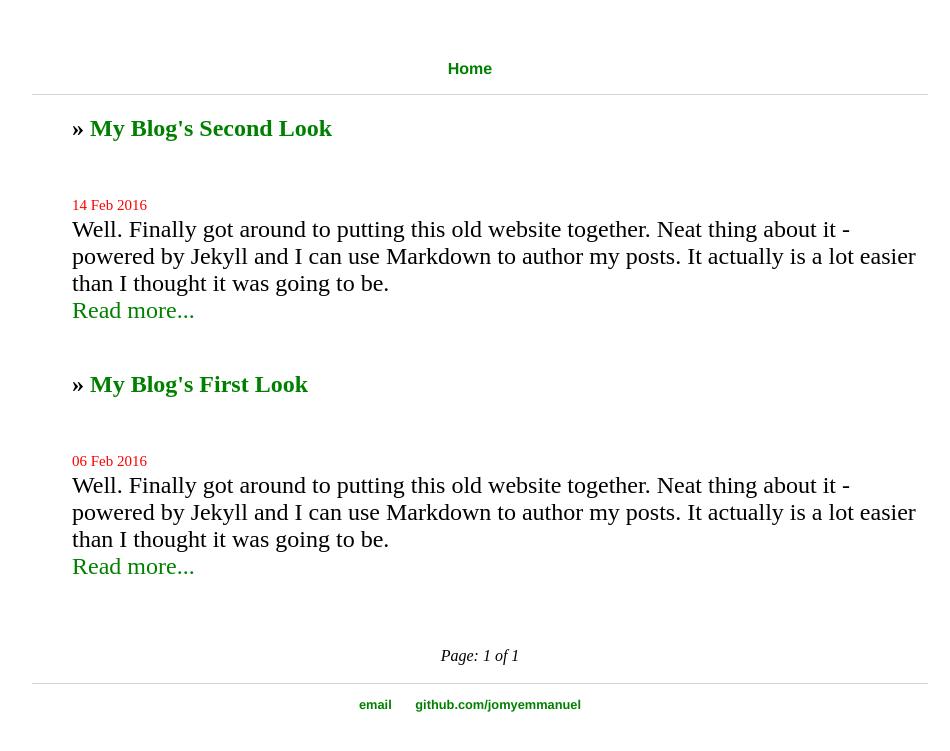
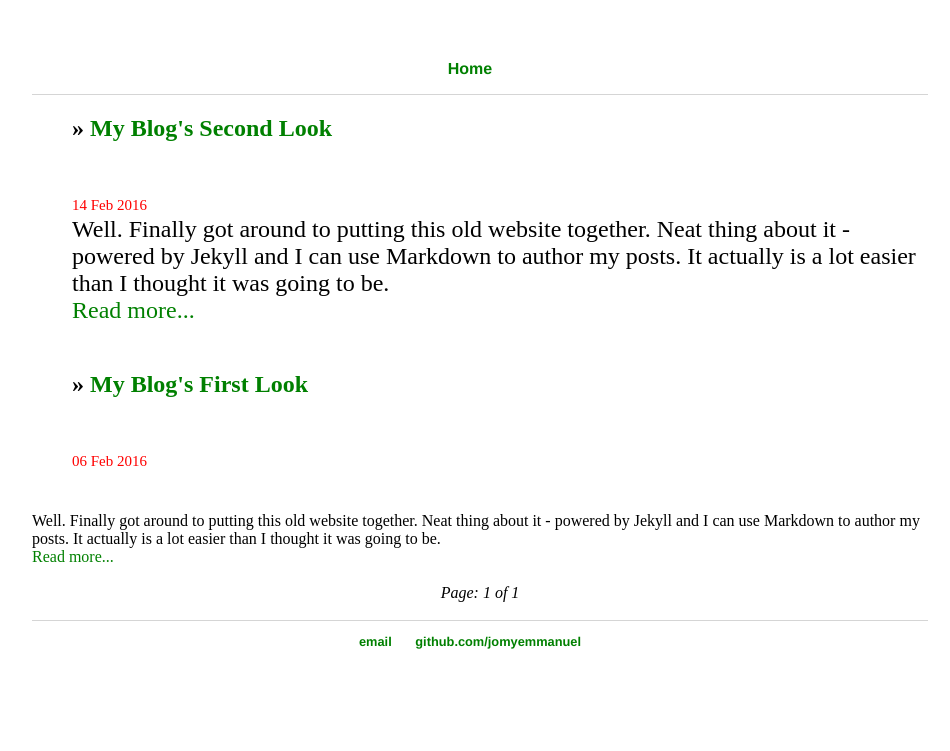
Before and after one commit to jomyemmanuel/jomyemmanuel.github.io, a Jekyll site: the page built from blog/index.html, in a window 1280 px wide. Shown: the top 751 px of the page, without its empty margins (160-1110 px from the left). Built offline with Jekyll 4.4.1, drawn with Linux system fonts in a browser that asks for light colours; the list of posts is cut into pages by our own code.

Commit message:
Update index.html

```diff
--- a/blog/index.html
+++ b/blog/index.html
@@ -2,13 +2,23 @@
 layout: default
 title: Jomy's Blog
 ---
-	<ul class="posts">
+	<ul class="posts post">
+		<div class="post-heading">
+			<div class="post-title">
 
 	  {% for post in paginator.posts %}
-	    <li><h2>» <a href="{{ post.url }}" title="{{ post.title }}">{{ post.title }}</a></h2><br><span class="date">{{ post.date | date_to_string }}</span></li>
+	    <li><h2>» <a href="{{ post.url }}" title="{{ post.title }}">{{ post.title }}</a></h2><br>
+	    		</div>
+	    	<div class="post-date">
+	    <span class="date">{{ post.date | date_to_string }}</span></li>
+	    	</div>
+	    </div>
+	    	<div class="post-content">
 	    {{ post.content | strip_html | truncatewords:75}}<br>
             <a href="{{ post.url }}">Read more...</a><br><br>
 	  {% endfor %}
+	  	</div>
+	  </div>
 	</ul>
 
 	<!-- Pagination links -->
```
